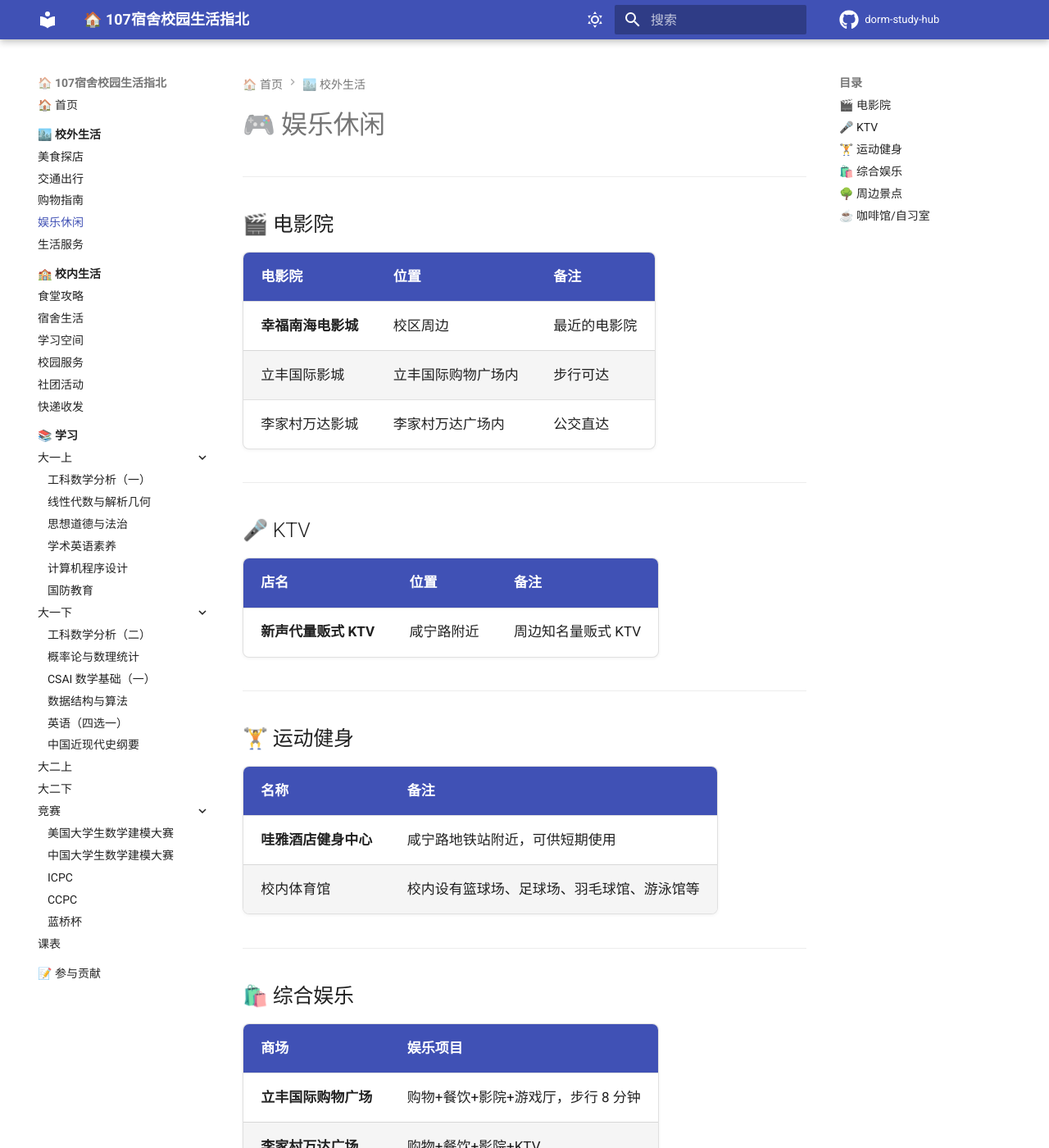
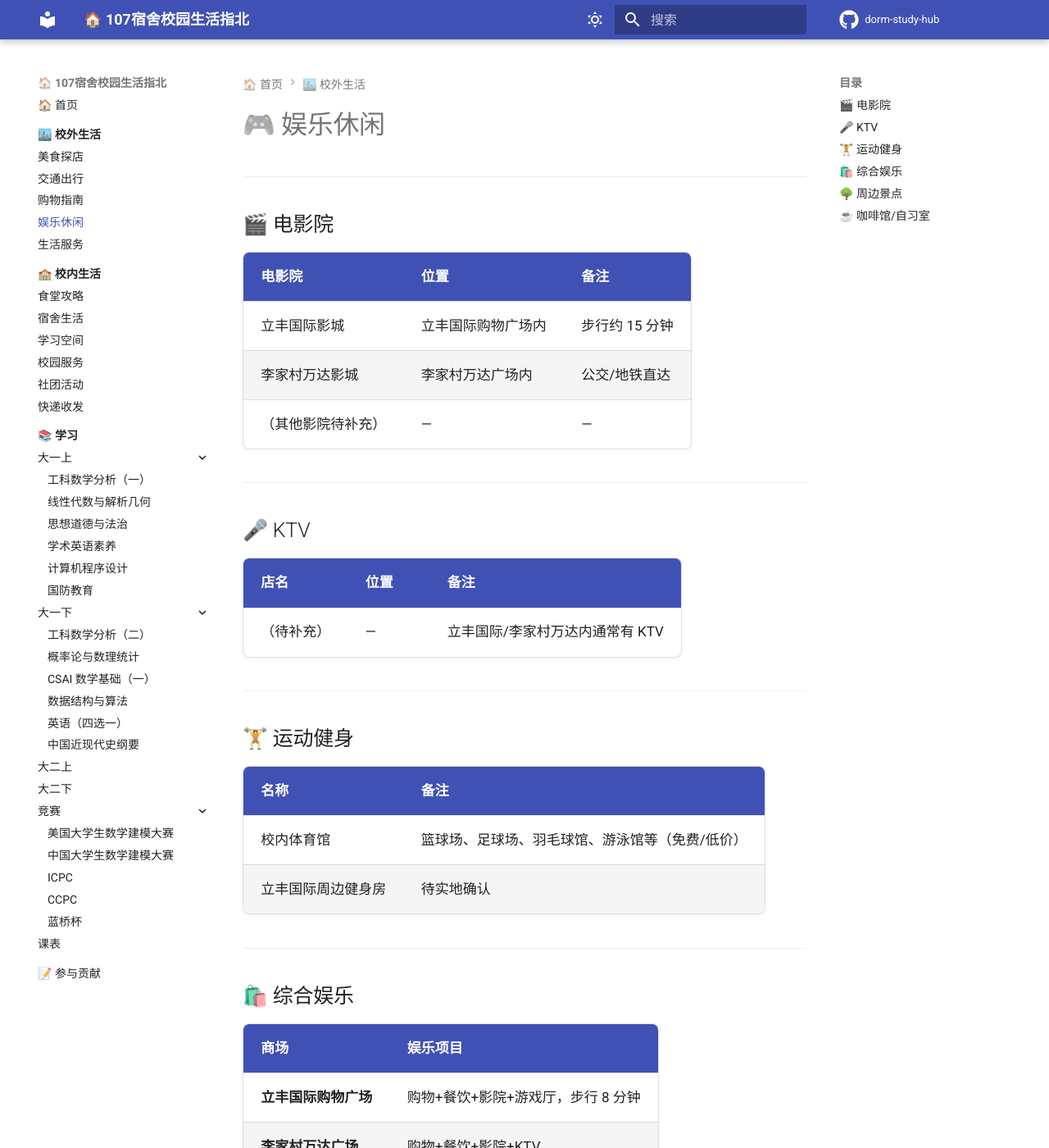
Before and after one commit to chengjiawei-cell/dorm-study-hub, an MkDocs documentation site: the page built from docs/校外生活/娱乐休闲.md, in a window 1280 px wide and 1400 px high. Shown: the whole window at 82% size. Built offline with MkDocs 1.6.1 and Material for MkDocs 9.7.7, drawn with Linux system fonts in a browser that asks for light colours; comment, search, counter and statistics services are not loaded.

Commit message:
🔧 修正娱乐休闲页面：移除未确认的影院/KTV/健身房信息

```diff
--- a/docs/校外生活/娱乐休闲.md
+++ b/docs/校外生活/娱乐休闲.md
@@ -6,9 +6,9 @@
 
 | 电影院 | 位置 | 备注 |
 |------|------|------|
-| **幸福南海电影城** | 校区周边 | 最近的电影院 |
-| 立丰国际影城 | 立丰国际购物广场内 | 步行可达 |
-| 李家村万达影城 | 李家村万达广场内 | 公交直达 |
+| 立丰国际影城 | 立丰国际购物广场内 | 步行约 15 分钟 |
+| 李家村万达影城 | 李家村万达广场内 | 公交/地铁直达 |
+| （其他影院待补充） | — | — |
 
 ---
 
@@ -16,7 +16,7 @@
 
 | 店名 | 位置 | 备注 |
 |------|------|------|
-| **新声代量贩式 KTV** | 咸宁路附近 | 周边知名量贩式 KTV |
+| （待补充） | — | 立丰国际/李家村万达内通常有 KTV |
 
 ---
 
@@ -24,8 +24,8 @@
 
 | 名称 | 备注 |
 |------|------|
-| **哇雅酒店健身中心** | 咸宁路地铁站附近，可供短期使用 |
-| 校内体育馆 | 校内设有篮球场、足球场、羽毛球馆、游泳馆等 |
+| 校内体育馆 | 篮球场、足球场、羽毛球馆、游泳馆等（免费/低价） |
+| 立丰国际周边健身房 | 待实地确认 |
 
 ---
 
```
